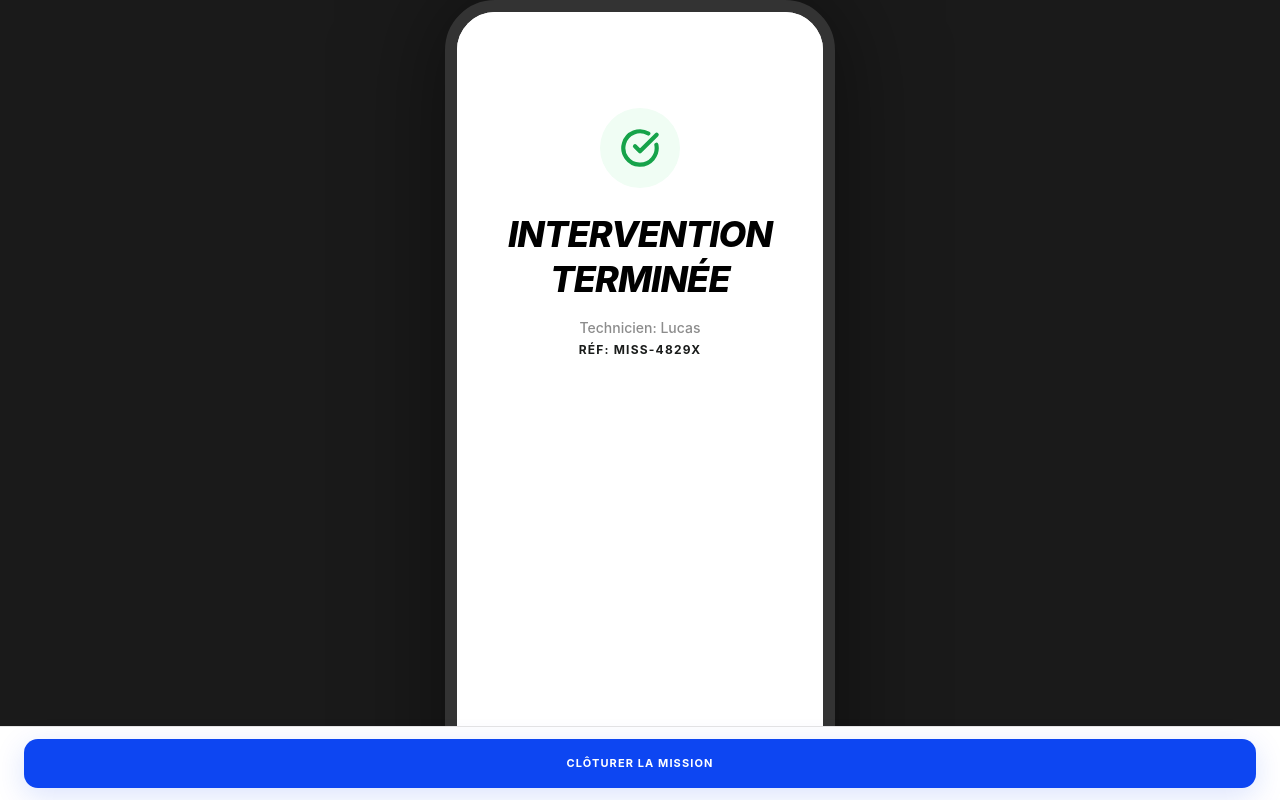
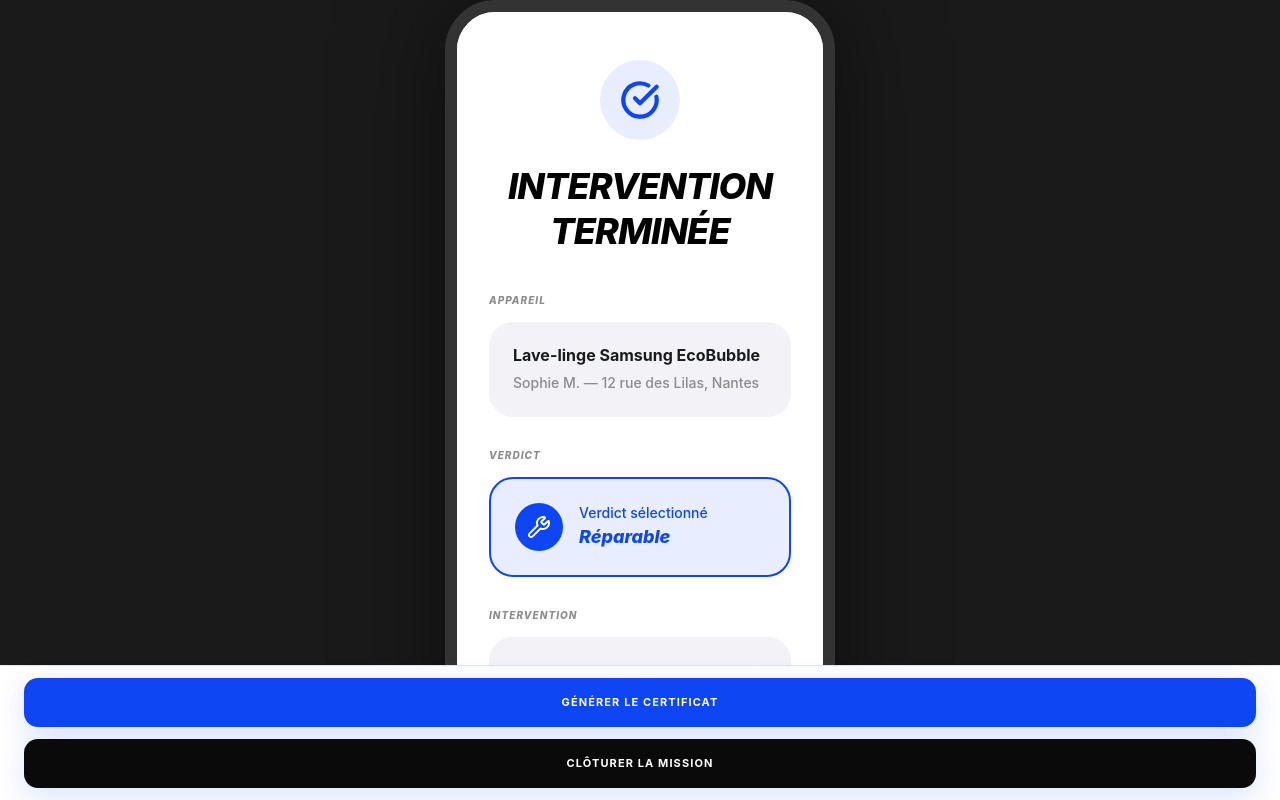
Before and after one commit to PaulCochet/Loop_bachlor_project, a React (Vite) app in the folder loop-react-app/: page /technician/recap in a window 1280 px wide. Built offline with nearby package versions, Linux system fonts and the light colour scheme.

Commit message:
feat: simplify verdict screen and restore recap screen

```diff
--- a/loop-react-app/src/pages/technician/Recap.jsx
+++ b/loop-react-app/src/pages/technician/Recap.jsx
@@ -1,7 +1,7 @@
 import React from 'react';
 import { useNavigate } from 'react-router-dom';
 import { motion } from 'framer-motion';
-import { CheckCircle } from 'lucide-react';
+import { CheckCircle, Wrench, RefreshCw, Trash2, Download } from 'lucide-react';
 import Button from '../../components/shared/Button';
 import ScreenLayout from '../../components/shared/ScreenLayout';
 import { useGlobalState } from '../../context/GlobalStateContext';
@@ -16,13 +16,25 @@ const TechnicianRecap = () => {
     alert('Le certificat d\'intervention a été généré et envoyé à l\'usager.');
   };
 
+  const verdictIcons = {
+    'réparable': Wrench,
+    'à reprendre': RefreshCw,
+    'à recycler': Trash2
+  };
+  const VerdictIcon = verdictIcons[formData.verdict] || Wrench;
+
   return (
     <ScreenLayout
         actions={
             <div className="space-y-3 w-full">
                 <Button
-                    variant="primary"
                     className="!bg-[#0D46F2] !text-white"
+                    onClick={handleDownloadCertificate}
+                >
+                    Générer le certificat
+                </Button>
+                <Button
+                    className="!bg-[#0A0A0A] !text-white"
                     onClick={() => navigate('/technician/dashboard')}
                 >
                     Clôturer la mission
@@ -30,21 +42,62 @@ const TechnicianRecap = () => {
             </div>
         }
     >
-      <div className="pt-24 pb-12">
+      <div className="pt-12 pb-12">
 
+        {/* Header */}
         <div className="mb-10 w-full text-center">
             <motion.div
                 initial={{ scale: 0.5, opacity: 0 }}
                 animate={{ scale: 1, opacity: 1 }}
-                className="w-20 h-20 bg-green-50 rounded-full flex items-center justify-center mx-auto mb-6"
+                className="w-20 h-20 bg-[#E8EEFF] rounded-full flex items-center justify-center mx-auto mb-6"
             >
-                <CheckCircle className="text-green-600" size={40} strokeWidth={2.5} />
+                <CheckCircle className="text-[#0D46F2]" size={40} strokeWidth={2.5} />
             </motion.div>
             <h1 className="text-4xl display-text tracking-tight leading-tight uppercase mb-2 italic font-bold">
                 Intervention terminée
             </h1>
-            <p className="text-sm font-medium text-[#8C8C8C] mt-4">Technicien: Lucas</p>
-            <p className="text-xs font-bold text-[#1a1c1b] uppercase tracking-widest mt-1">Réf: MISS-4829X</p>
+        </div>
+
+        <div className="space-y-8 px-2">
+            {/* Section Appareil */}
+            <section className="space-y-4">
+                <h3 className="text-[10px] display-text uppercase tracking-widest text-[#8C8C8C]">Appareil</h3>
+                <div className="bg-[#F2F2F7] rounded-[24px] p-6 space-y-2">
+                    <p className="font-bold text-[#1a1c1b]">Lave-linge Samsung EcoBubble</p>
+                    <p className="text-sm font-medium text-[#8C8C8C]">Sophie M. — 12 rue des Lilas, Nantes</p>
+                </div>
+            </section>
+
+            {/* Section Verdict */}
+            <section className="space-y-4">
+                <h3 className="text-[10px] display-text uppercase tracking-widest text-[#8C8C8C]">Verdict</h3>
+                <div className="bg-[#E8EEFF] border-2 border-[#0D46F2] rounded-[24px] p-6 flex items-center gap-4">
+                    <div className="p-3 bg-[#0D46F2] text-white rounded-full">
+                        <VerdictIcon size={24} />
+                    </div>
+                    <div>
+                        <p className="text-sm font-medium text-[#0D46F2]">Verdict sélectionné</p>
+                        <p className="text-lg font-bold display-text uppercase text-[#0D46F2] capitalize">
+                            {formData.verdict || 'Réparable'}
+                        </p>
+                    </div>
+                </div>
+            </section>
+
+            {/* Section Intervention */}
+            <section className="space-y-4">
+                <h3 className="text-[10px] display-text uppercase tracking-widest text-[#8C8C8C]">Intervention</h3>
+                <div className="bg-[#F2F2F7] rounded-[24px] p-6 space-y-4">
+                    <div className="flex justify-between items-center text-sm">
+                        <span className="text-[#8C8C8C] display-text uppercase tracking-widest text-[9px]">Durée</span>
+                        <span className="font-bold italic text-[#0D46F2]">38 min</span>
+                    </div>
+                    <div className="flex justify-between items-center text-sm">
+                        <span className="text-[#8C8C8C] display-text uppercase tracking-widest text-[9px]">Technicien</span>
+                        <span className="font-bold">Lucas M.</span>
+                    </div>
+                </div>
+            </section>
         </div>
       </div>
     </ScreenLayout>
--- a/loop-react-app/src/pages/technician/Verification.jsx
+++ b/loop-react-app/src/pages/technician/Verification.jsx
@@ -34,7 +34,7 @@ const TechnicianVerification = () => {
         actions={
             <div className="space-y-3 w-full">
                 <Button onClick={() => navigate('/technician/recap')}>
-                    Valider <ArrowRight size={20} className="ml-2 inline-block" />
+                    Valider le verdict <ArrowRight size={20} className="ml-2 inline-block" />
                 </Button>
                 <Button variant="ghost" onClick={() => navigate('/technician/diagnostic')}>
                     <ChevronLeft size={20} className="mr-1 inline-block" /> Retour
@@ -54,49 +54,6 @@ const TechnicianVerification = () => {
         </div>
 
         <div className="space-y-10">
-        {/* Summary of Questionnaire */}
-        <section>
-          <h3 className="text-[10px] display-text uppercase tracking-widest text-[#8C8C8C] mb-6 ml-1">Confirmation diagnostic</h3>
-          <div className="space-y-6">
-            {[
-                { key: 'abnormalNoise', label: 'La pompe de vidange émet-elle un bruit anormal ?' },
-                { key: 'powerStatus', label: 'L\'alimentation électrique est-elle correcte ?' },
-                { key: 'visibleLeak', label: 'Y a-t-il des signes visibles de fuite ?' },
-                { key: 'drumRotation', label: 'Le tambour tourne-t-il correctement ?' }
-            ].map((q) => (
-                <div key={q.key} className="bg-white p-6 rounded-[24px] border border-gray-100 shadow-sm">
-                    <h3 className="text-sm font-bold leading-snug text-[#1a1c1b] mb-4">{q.label}</h3>
-                    <TechDiagnosticToggle
-                        value={formData.diagnosticResults?.[q.key]}
-                        onChange={(val) => updateDiagnostic(q.key, val)}
-                    />
-                </div>
-            ))}
-          </div>
-        </section>
-
-          {/* Part Identification */}
-          <section className="space-y-6">
-            <div className="w-full">
-              <label className="block text-[10px] display-text uppercase tracking-widest text-[#8C8C8C] mb-3 ml-1">Pièce(s) identifiée(s)</label>
-              <IOSInput
-                placeholder="Ex: Pompe de vidange"
-                value={formData.identifiedPart || ''}
-                onChange={(e) => updateFormData('identifiedPart', e.target.value)}
-              />
-            </div>
-
-            <div className="w-full">
-              <label className="block text-[10px] display-text uppercase tracking-widest text-[#8C8C8C] mb-3 ml-1">Observations</label>
-              <IOSInput
-                placeholder="Précisez les détails de l'intervention..."
-                value={formData.techObservations || ''}
-                onChange={(e) => updateFormData('techObservations', e.target.value)}
-                multiline={true}
-                rows={4}
-              />
-            </div>
-          </section>
 
           <section className="space-y-4">
             <h3 className="text-[10px] display-text uppercase tracking-widest text-[#8C8C8C] mb-4 ml-1">Verdict final</h3>
```
